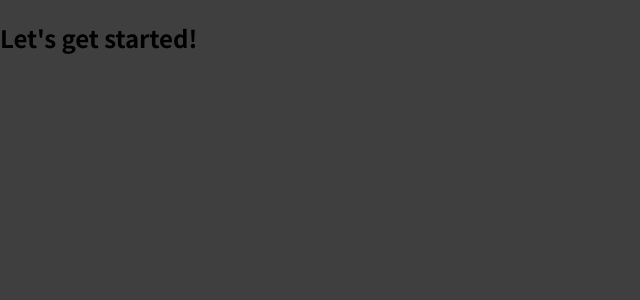
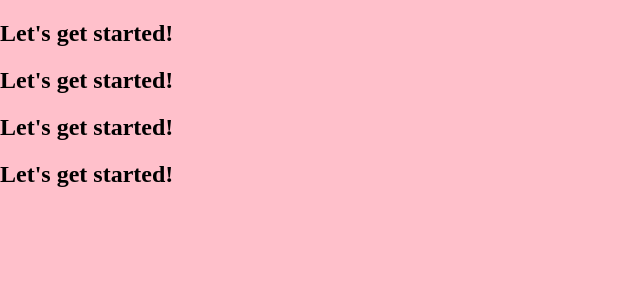
Before and after one commit to rrsushmaa/my-app, a JavaScript app: page / in a window 1280 px wide. Shown: the top 300 px of the page, without its empty margins (0-640 px from the left). Built offline with nearby package versions, Linux system fonts and the light colour scheme.

Commit message:
[#2][Sushmaa]Render Component

```diff
--- a/src/App.js
+++ b/src/App.js
@@ -1,9 +1,15 @@
+import Starter from "./Starter";
+
 function App() {
-  return (
-    <div>
-      <h2>Let's get started!</h2>
-    </div>
-  );
+    return (
+        <div>
+            <Starter />
+            <Starter />
+            <Starter />
+            <Starter />
+        </div>
+)
+    ;
 }
 
 export default App;
--- /dev/null
+++ b/src/Starter.js
@@ -0,0 +1,8 @@
+function Starter() {
+    return (
+        <div>
+            <h2>Let's get started!</h2>
+        </div>);
+}
+
+export default Starter;
--- a/src/index.css
+++ b/src/index.css
@@ -10,5 +10,9 @@ html {
 
 body {
   margin: 0;
-  background-color: #3f3f3f;
+  background-color: pink;
 }
+
+h2{
+  font-family: 'Lucida handwriting', cursive;
+}
```
